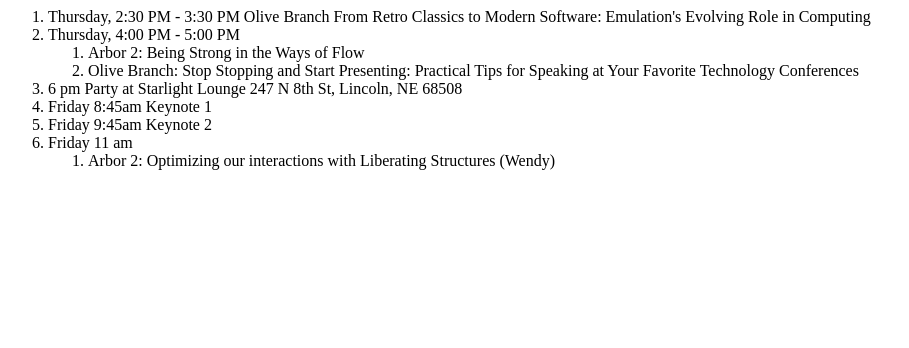
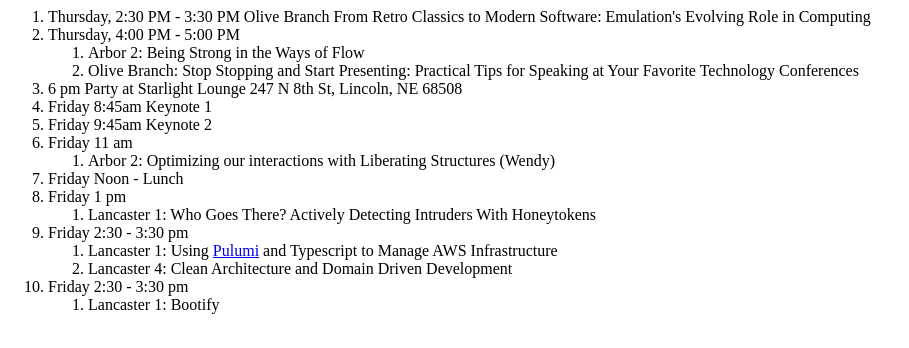
Before and after one commit to payne/my-nc-2023, a plain HTML site: page index.html in a window 1280 px wide. Shown: the whole page, without its empty margins (0-909 px from the left). Drawn offline with Linux system fonts and the light colour scheme.

Commit message:
oh the plans

```diff
--- a/index.html
+++ b/index.html
@@ -23,6 +23,25 @@
          <li>Arbor 2: Optimizing our interactions with Liberating Structures (Wendy)</li>
        </ol>
     </li>
+    <li>Friday Noon - Lunch</li>
+    <li>Friday 1 pm
+        <ol>
+            <li>Lancaster 1: Who Goes There? Actively Detecting Intruders With Honeytokens </li>
+        </ol>
+    </li>
+    <li>Friday 2:30 - 3:30 pm
+        <ol>
+            <li>Lancaster 1: Using <a href="https://www.pulumi.com/aws/">Pulumi</a> and Typescript to Manage AWS Infrastructure</li>
+            <li>Lancaster 4: Clean Architecture and Domain Driven Development</li>
+        </ol>
+
+    </li>
+    <li>Friday 2:30 - 3:30 pm
+        <ol>
+            <li>Lancaster 1: Bootify</li>
+        </ol>
+     </li>
+
 
 </ol>
 
```
